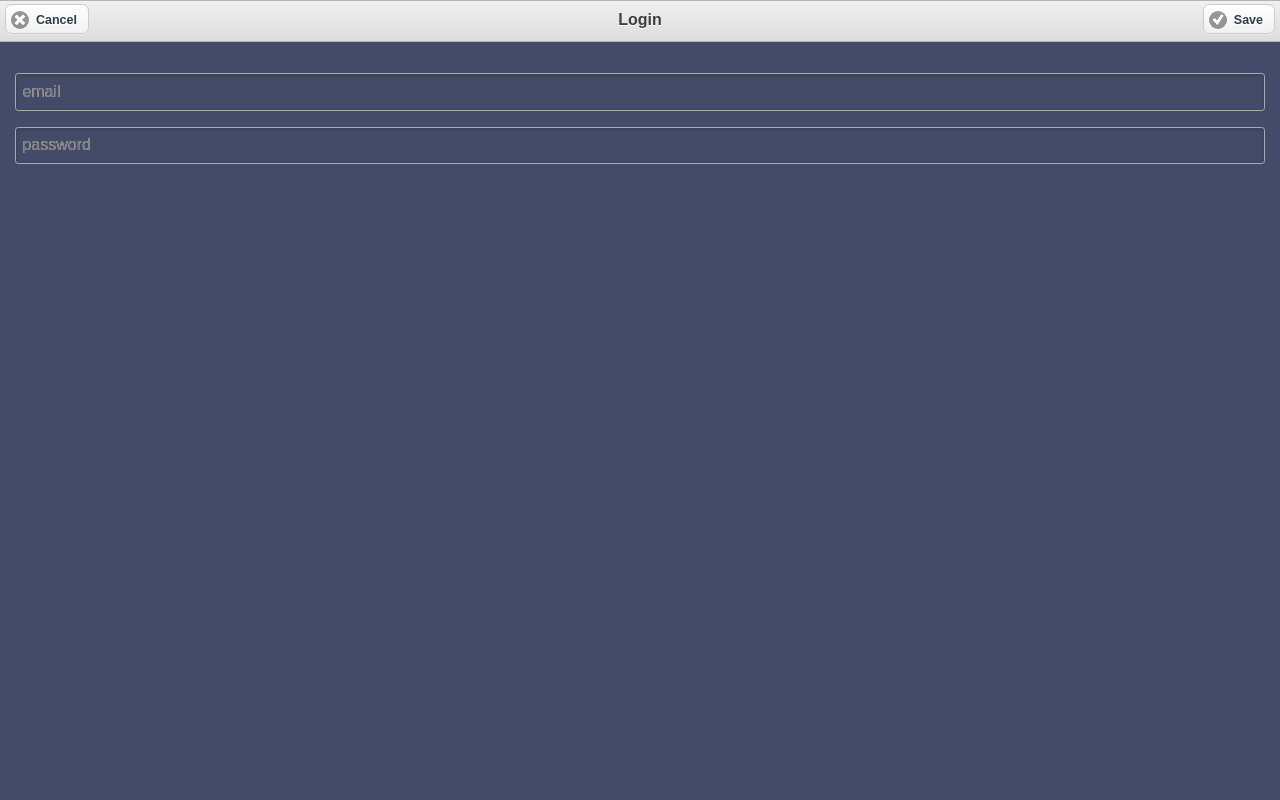
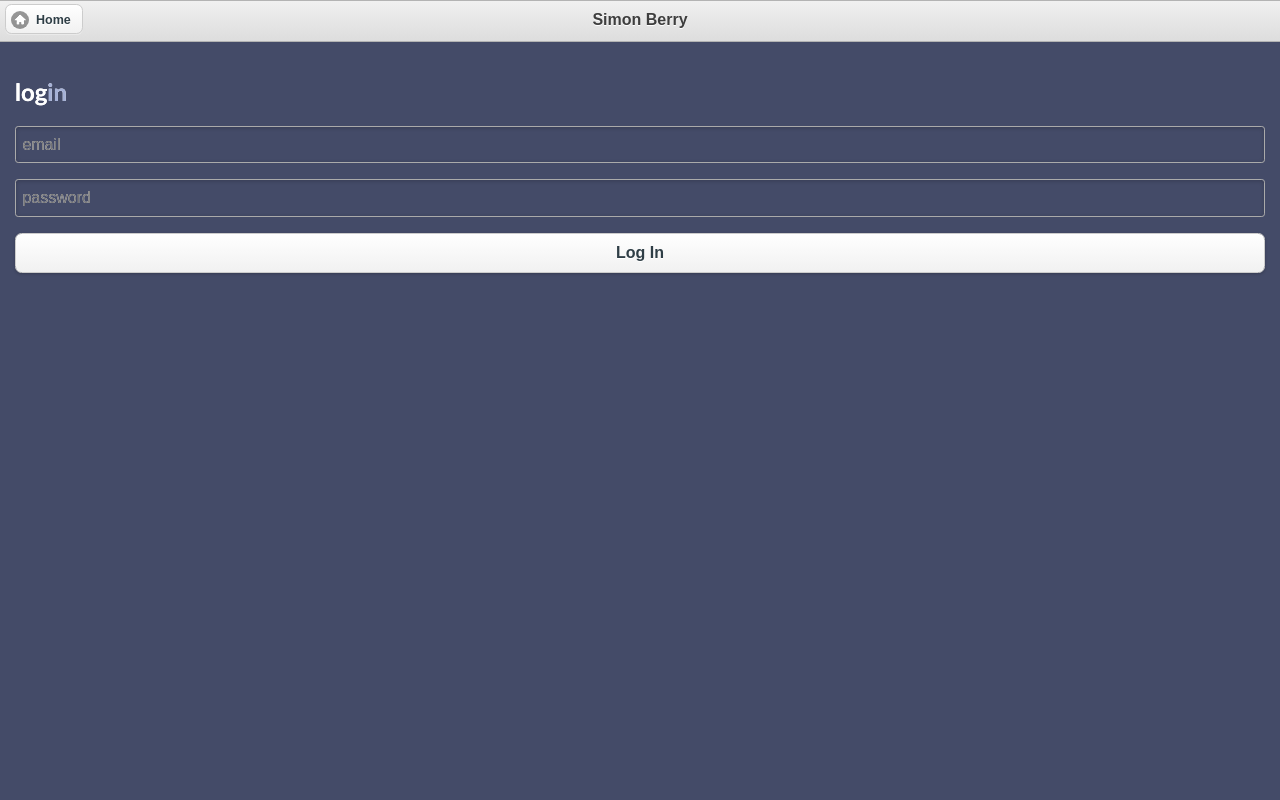
Before and after one commit to chrislomas/simonberryapp, a PHP site: page / in a window 1280 px wide, after a click on "Login". Run offline with PHP 8.4, Linux system fonts and the light colour scheme; some libraries are stand-ins or nearby versions.

Commit message:
updated styles and buttons to remove Cancel and Add Home

```diff
--- a/index.html
+++ b/index.html
@@ -73,13 +73,13 @@
         <div data-role="page" id="login">
 
             <div data-role="header">
-                <a href="#landing" data-icon="delete" data-transition="slide">Cancel</a>
-                <h1>Login</h1>
-                <a href="#landing" data-icon="check" data-theme="b" data-transition="slide">Save</a>
+                <a href="#landing" data-icon="home" data-transition="reverse slide">Home</a>
+                <h1>Simon Berry</h1>
             </div><!-- /header -->
 
             <div data-role="content" data-theme="a" class="content">
-                <form action="form.php" method="post">
+                <h2>log<span class="lightblue">in</span></h2>
+                <form id="loginform">
                     <div data-role="fieldcontain" class="ui-hide-label">
                         <label for="email">E-mail</label>
                         <input type="text" name="email" id="email" value="" placeholder="email"/>
@@ -88,6 +88,7 @@
                         <label for="password">Password</label>
                         <input type="password" name="password" id="password" value="" placeholder="password"/>
                     </div>
+                    <a id="submitloginform" href="#landing" data-role="button" data-transition="slide">Log In</a>
                 </form>
             </div><!-- /content -->
 
@@ -97,13 +98,13 @@
         <div data-role="page" id="register">
 
             <div data-role="header">
-                <a href="#landing" data-icon="delete" data-transition="slide">Cancel</a>
-                <h1>Create Account</h1>
-                <a href="#landing" data-icon="check" data-theme="b" data-transition="slide">Save</a>
+                <a href="#landing" data-icon="home" data-transition="reverse slide">Home</a>
+                <h1>Simon Berry</h1>
             </div><!-- /header -->
 
             <div data-role="content" data-theme="a" class="content">
-                <form action="form.php" method="post">
+                <h2>create<span class="lightblue">account</span></h2>
+                <form id="createaccountform">
                     <div data-role="fieldcontain" class="ui-hide-label">
                         <label for="name">Name</label>
                         <input type="text" name="name" id="name" value="" placeholder="name"/>
@@ -115,6 +116,7 @@
                     <div data-role="fieldcontain" class="ui-hide-label">
                         <label for="username">Phone</label>
                         <input type="text" name="phone" id="phone" value="" placeholder="phone"/>
+                        <a id="submitcreateaccountform" href="#landing" data-role="button" data-transition="slide">Submit</a>
                     </div>
                 </form>
             </div><!-- /content -->
@@ -125,11 +127,12 @@
         <div data-role="page" id="requestguest">
 
             <div data-role="header">
-                <a href="#landing" data-icon="delete" data-transition="slide">Cancel</a>
-                <h1>Request Appointment</h1>
+                <a href="#landing" data-icon="home" data-transition="reverse slide">Home</a>
+                <h1>Simon Berry</h1>
             </div><!-- /header -->
 
             <div data-role="content" data-theme="a" class="content">
+                <h2>request<span class="lightblue">appointment</span></h2>
                 <form id="requestguestform">
                     <div data-role="fieldcontain" class="ui-hide-label">
                         <label for="requestguestname">Name</label>
@@ -153,20 +156,21 @@
         <div data-role="page" id="contact">
 
             <div data-role="header">
-                <a href="#landing" data-icon="delete" data-transition="slide">Cancel</a>
-                <h1>Contact Us</h1>
+                <a href="#landing" data-icon="home" data-transition="reverse slide">Home</a>
+                <h1>Simon Berry</h1>
             </div><!-- /header -->
 
             <div data-role="content" data-theme="a" class="content">
-                <h1>Contact Us</h1>
+                <h2>contact<span class="lightblue">us</span></h2>
                 <p>41a Marshall Terrace</p>
                 <p>Gilesgate</p>
                 <p>Durham</p>
                 <p>DH1 2HX</p>
                 <p>United Kingdom</p>
                 <p><a href="mailto:info@simonberry.co.uk">info@simonberry.co.uk</a></p>
-                <p>Tel: 0191 375 7544</p>
-                <h1>Find Us</h1>
+                <p>&nbsp;</p>
+                <p>Tel: <a href="tel:0191 375 7544">0191 375 7544</a></p>
+                <h2>find<span class="lightblue">us</span></h2>
                 <iframe width="100%" height="200" frameborder="0" scrolling="no" marginheight="0" marginwidth="0" src="https://maps.google.co.uk/maps?f=q&amp;source=s_q&amp;hl=en&amp;geocode=&amp;q=simon+berry+optician&amp;aq=&amp;sll=47.73855,12.508828&amp;sspn=32.133206,86.572266&amp;ie=UTF8&amp;hq=simon+berry+optician&amp;hnear=&amp;t=m&amp;ll=54.777029,-1.56435&amp;spn=0.034653,0.073128&amp;z=13&amp;output=embed"></iframe><br /><small><a href="https://maps.google.co.uk/maps?f=q&amp;source=embed&amp;hl=en&amp;geocode=&amp;q=simon+berry+optician&amp;aq=&amp;sll=47.73855,12.508828&amp;sspn=32.133206,86.572266&amp;ie=UTF8&amp;hq=simon+berry+optician&amp;hnear=&amp;t=m&amp;ll=54.777029,-1.56435&amp;spn=0.034653,0.073128&amp;z=13" style="color:#0000FF;text-align:left">View Larger Map</a></small>
             </div><!-- /content -->
 
--- a/style.css
+++ b/style.css
@@ -10,3 +10,15 @@ a#register {
 .content {
     border: none !important;
 }
+.lightblue {
+    color: #A5B1D7;
+}
+.darkblue {
+    color: #444B68;
+}
+h2 {
+    font-family:"Trebuchet MS";
+}
+p {
+    margin: 2px 0;
+}
```
